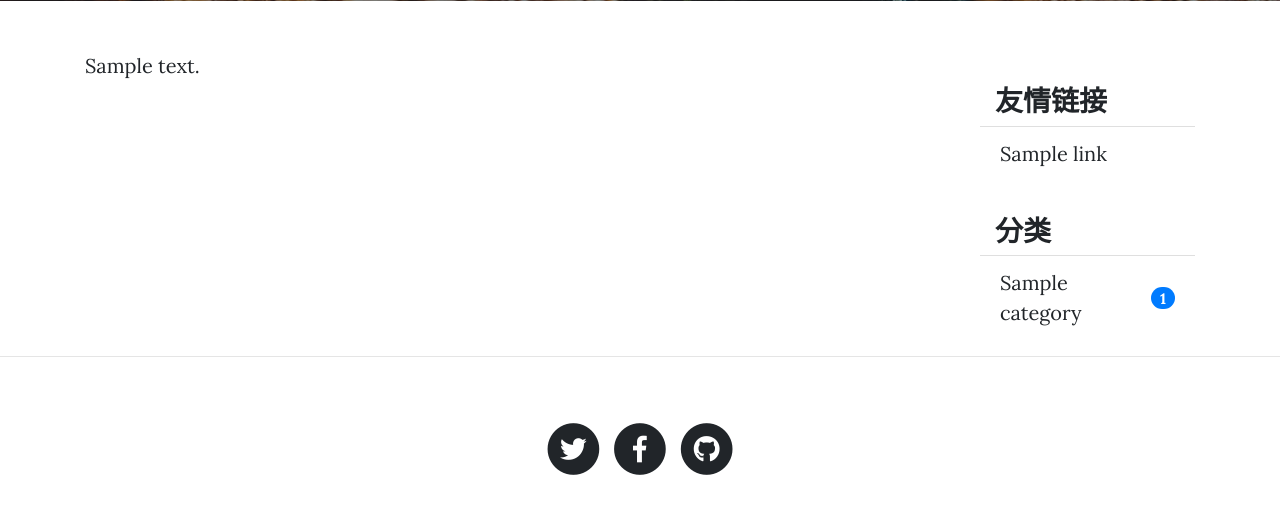
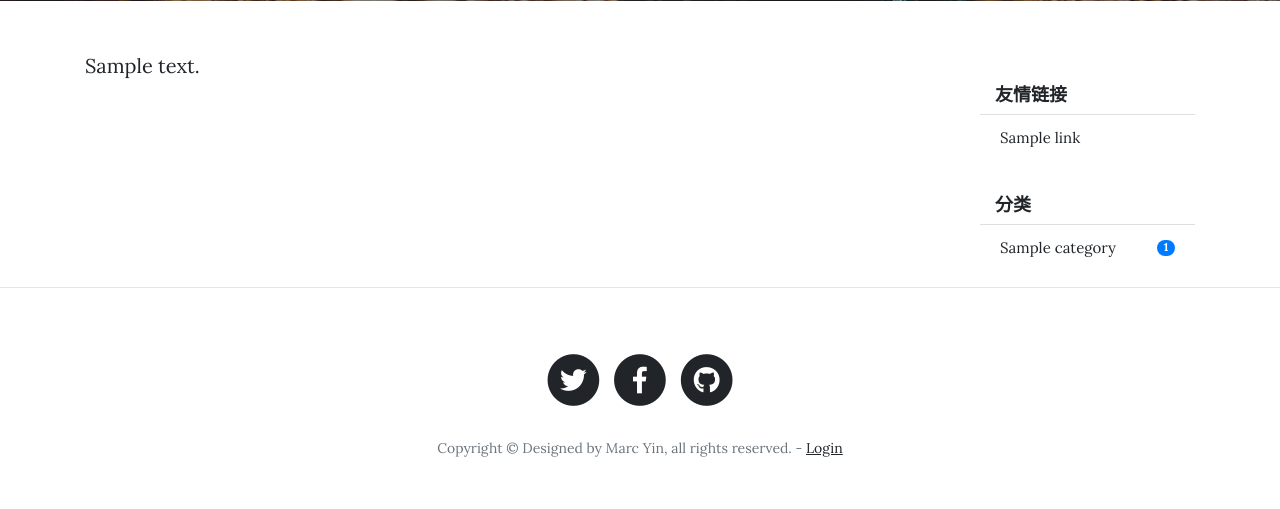
Before and after one commit to markxvii/MarcLog, a Flask app: page /about in a window 1280 px wide. Shown: the part 503-1012 px from the top of the page. After the commit the page ends 960 px from the top, so only its background shows below. Run offline with Flask 2, Linux system fonts and the light colour scheme; tables that the repository leaves empty hold one stand-in row (values such as "Sample post"); parts of the project's set-up code (start-up, migrations or seed data) failed here and were passed over; some libraries are stand-ins or nearby versions.

Commit message:
some adjusts.

```diff
--- a/marcBlog/templates/blog/_sidebar.html
+++ b/marcBlog/templates/blog/_sidebar.html
@@ -1,11 +1,11 @@
 {% if links %}
     <div class="panel panel-default" style="margin-left: 40px;">
         <div class="panel-body">
-            <h3 class="sidebar-header" style="margin-top: 33px;margin-left: 15px">
+            <h3 class="sidebar-header" style="margin-top: 33px;margin-left: 15px;font-size: 18px;">
                 友情链接</h3>
             <ul class="list-group list-group-flush">
                 {% for link in links %}
-                    <li class="list-group-item list-group-item-action d-flex justify-content-between align-items-center">
+                    <li class="list-group-item list-group-item-action d-flex justify-content-between align-items-center" style="font-size: 15px;">
                         <a href="{{ link.url }}" target="_blank">{{ link.name }}</a>
                     </li>
                 {% endfor %}
@@ -17,10 +17,10 @@
 {% if categories %}
     <div class="panel panel-default" style="margin-left: 40px;">
         <div class="panel-body">
-            <h3 class="sidebar-header" style="margin-top: 33px;margin-left: 15px">分类</h3>
+            <h3 class="sidebar-header" style="margin-top: 33px;margin-left: 15px;font-size: 18px;">分类</h3>
             <ul class="list-group list-group-flush">
                 {% for category in categories %}
-                    <li class="list-group-item list-group-item-action d-flex justify-content-between align-items-center">
+                    <li class="list-group-item list-group-item-action d-flex justify-content-between align-items-center" style="font-size: 15px;">
                         <a href="{{ url_for('blog.show_category',category_id=category.id) }}">
                             {{ category.name }}
                         </a>
```
